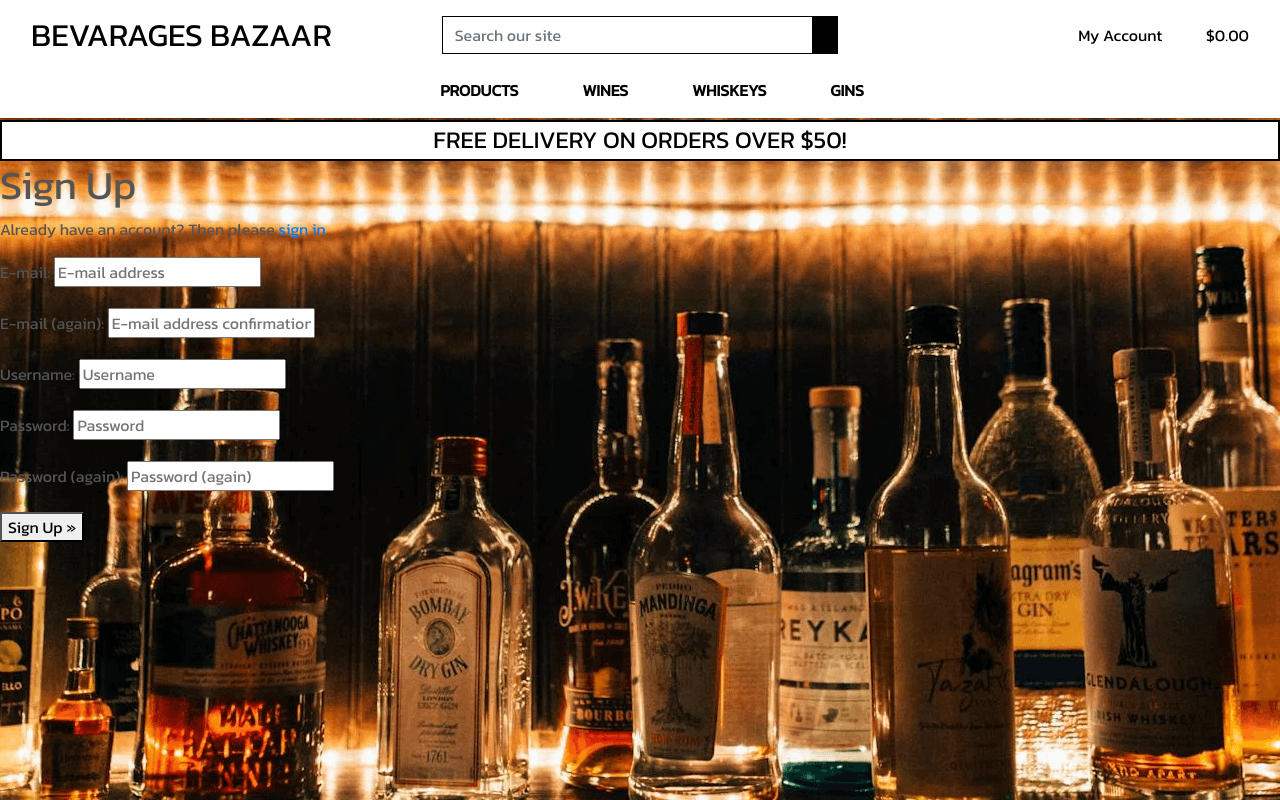
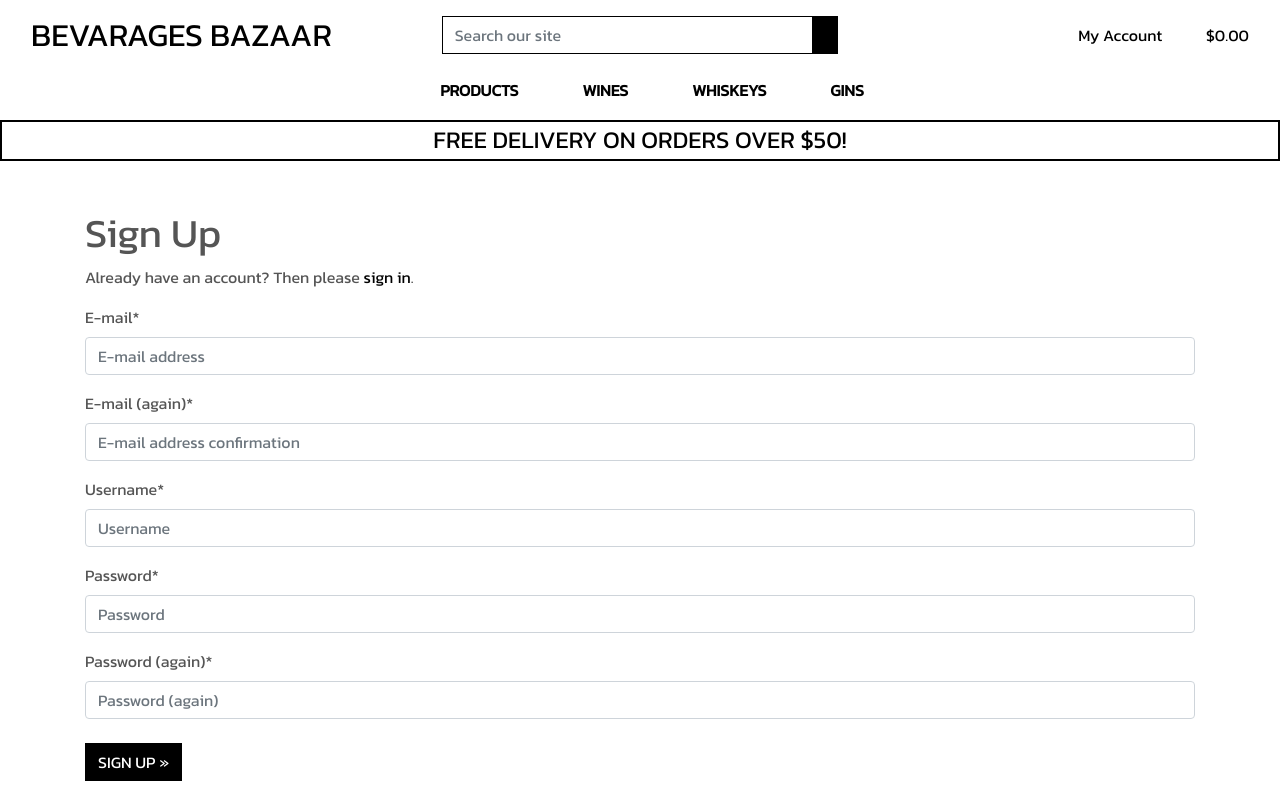
Before and after one commit to Afjunior18/beverage_bazaar, a Django app: page /accounts/signup/ in a window 1280 px wide. Run offline with Django 3.2, Linux system fonts and the light colour scheme; parts of the project's set-up code (start-up, migrations or seed data) failed here and were passed over.

Commit message:
Style login and signup using crispy form for better UX

```diff
--- a/templates/allauth/account/signup.html
+++ b/templates/allauth/account/signup.html
@@ -5,17 +5,22 @@
 {% block head_title %}{% trans "Signup" %}{% endblock %}
 
 {% block content %}
+<div class="overlay"></div>
+<div class="container mt-5">
+
   <h1>{% trans "Sign Up" %}</h1>
 
-<p>{% blocktrans %}Already have an account? Then please <a href="{{ login_url }}">sign in</a>.{% endblocktrans %}</p>
+  <p>{% blocktrans %}Already have an account? Then please <a href="{{ login_url }}" class="text-black">sign in</a>.{% endblocktrans %}</p>
 
   <form class="signup" id="signup_form" method="post" action="{% url 'account_signup' %}">
     {% csrf_token %}
-  {{ form.as_p }}
+    {{ form|crispy }}
     {% if redirect_field_value %}
     <input type="hidden" name="{{ redirect_field_name }}" value="{{ redirect_field_value }}" />
     {% endif %}
-  <button type="submit">{% trans "Sign Up" %} &raquo;</button>
+    <div class="form-group">
+      <button class="btn btn-black rounded-0 text-uppercase mt-2" type="submit">{% trans "Sign Up" %} &raquo;</button>
+    </div>
   </form>
-
+</div>
 {% endblock %}
```
Lines whose indentation alone changed are shown as unchanged.
